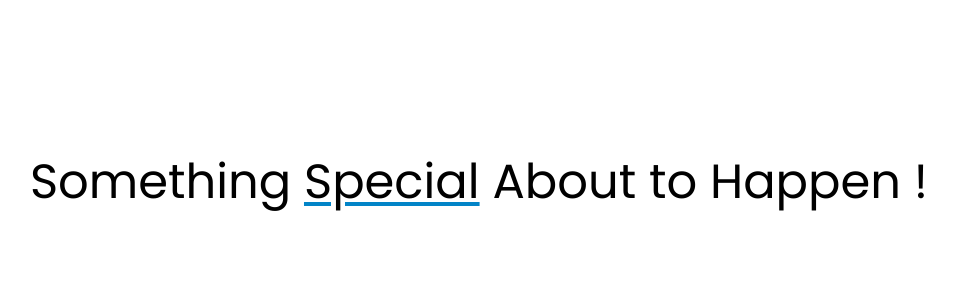
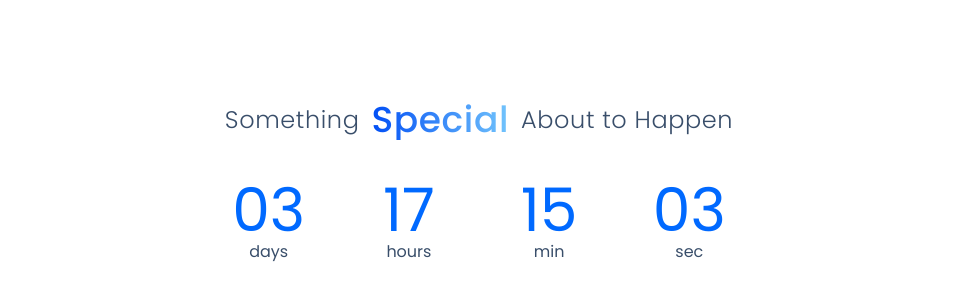
Before and after one commit to JovianNanda/tita-birthday, a Vue app: page / in a window 1280 px wide. Shown: the part 218-518 px from the top of the page, without its empty margins (161-1116 px from the left). Built offline with nearby package versions, Linux system fonts and the light colour scheme.

Commit message:
added daisy ui and other

```diff
--- a/index.html
+++ b/index.html
@@ -1,5 +1,5 @@
 <!doctype html>
-<html lang="en">
+<html lang="en" data-theme="winter">
   <head>
     <meta charset="UTF-8" />
     <link rel="icon" href="/party.ico" />
--- a/package.json
+++ b/package.json
@@ -22,6 +22,7 @@
     "@vitejs/plugin-vue-jsx": "^3.1.0",
     "@vue/eslint-config-prettier": "^8.0.0",
     "autoprefixer": "^10.4.16",
+    "daisyui": "^4.6.0",
     "eslint": "^8.49.0",
     "eslint-plugin-vue": "^9.17.0",
     "postcss": "^8.4.33",
--- /dev/null
+++ b/src/components/SpecialWord.vue
@@ -0,0 +1,48 @@
+<script></script>
+
+<template>
+  <h1
+    class="sm:text-center transition-all mb-2 text-2xl font-light tracking-wide leading-normal relative flex flex-row items-center justify-center gap-3 gap-y-1 flex-wrap"
+  >
+    Something
+    <span class="text-special transition-all text-4xl duration-300 font-medium"
+      >Special</span
+    >
+    About to Happen
+  </h1>
+</template>
+
+<style>
+.text-special {
+  position: relative;
+  background: oklch(var(--p));
+  background: -webkit-repeating-linear-gradient(to right, #004ef5 0%, #72c4fc 100%);
+  background: -moz-repeating-linear-gradient(to right, #004ef5 0%, #72c4fc 100%);
+  background: repeating-linear-gradient(to right, #004ef5 0%, #72c4fc 100%);
+  -webkit-background-clip: text;
+  -webkit-text-fill-color: transparent;
+  margin: 0;
+  padding: 0;
+}
+
+.text-special::before {
+  content: "";
+  color: transparent;
+  background: #004ef5;
+  background: -webkit-repeating-linear-gradient(to right, #004ef5 0%, #72c4fc 100%);
+  background: -moz-repeating-linear-gradient(to right, #004ef5 0%, #72c4fc 100%);
+  background: repeating-linear-gradient(to right, #004ef5 0%, #72c4fc 100%);
+  width: 0;
+  height: 0.105vw;
+  display: flex;
+  position: absolute;
+  bottom: -1%;
+  left: 2%;
+  border-radius: 0.25rem;
+  z-index: -1;
+  transition: all 200ms ease-in-out;
+}
+.text-special:hover::before {
+  width: 97%;
+}
+</style>
--- a/src/components/TimeCountdown.vue
+++ b/src/components/TimeCountdown.vue
@@ -1,7 +1,66 @@
+<script>
+import { ref } from "vue";
+import data from "../data.json";
+export default {
+  setup() {
+    const days = ref(0);
+    const hours = ref(0);
+    const minutes = ref(0);
+    const seconds = ref(0);
+    if (!data.birthdayDate) data.birthdayDate = "20 January 2024";
+    const birthdayDate = new Date(data.birthdayDate);
+
+    setInterval(() => {
+      const currentDate = new Date();
+      const birthTime = birthdayDate - currentDate;
+
+      seconds.value = parseInt(birthTime / 1000);
+      minutes.value = parseInt(seconds.value / 60);
+      hours.value = parseInt(minutes.value / 60);
+      days.value = parseInt(hours.value / 24);
+
+      if (currentDate >= birthdayDate) {
+        seconds.value = 0;
+        minutes.value = 0;
+        hours.value = 0;
+        days.value = 0;
+      }
+    }, 1000);
+
+    return { days, hours, minutes, seconds };
+  },
+};
+</script>
+
 <template>
-  <h1 class="text-5xl">
-    Something
-    <span class="underline underline-offset-4 decoration-sky-600">Special</span>
-    About to Happen <span>!</span>
-  </h1>
+  <div class="container">
+    <div
+      class="grid grid-flow-col gap-8 sm:gap-10 md:gap-16 text-center auto-cols-max justify-center mt-8"
+    >
+      <div class="flex flex-col">
+        <span class="countdown font-poppins text-5xl sm:text-6xl text-primary">
+          <span :style="{ '--value': days }"></span>
+        </span>
+        days
+      </div>
+      <div class="flex flex-col">
+        <span class="countdown font-poppins text-5xl sm:text-6xl text-primary">
+          <span :style="{ '--value': hours % 24 }"></span>
+        </span>
+        hours
+      </div>
+      <div class="flex flex-col">
+        <span class="countdown font-poppins text-5xl sm:text-6xl text-primary">
+          <span :style="{ '--value': minutes % 60 }"></span>
+        </span>
+        min
+      </div>
+      <div class="flex flex-col">
+        <span class="countdown font-poppins text-5xl sm:text-6xl text-primary">
+          <span :style="{ '--value': seconds % 60 }"></span>
+        </span>
+        sec
+      </div>
+    </div>
+  </div>
 </template>
--- /dev/null
+++ b/src/data.json
@@ -0,0 +1,3 @@
+{
+  "birthdayDate": "20 January 2024"
+}
--- a/src/views/CountdownView.vue
+++ b/src/views/CountdownView.vue
@@ -1,17 +1,11 @@
 <script setup>
+import SpecialWord from "@/components/SpecialWord.vue";
 import TimeCountdown from "@/components/TimeCountdown.vue";
 </script>
 
 <template>
-  <div class="countdown flex align-center justify-center h-svh">
+  <div class="container p-6 sm:p-10 h-svh flex flex-col justify-center">
+    <SpecialWord />
     <TimeCountdown />
   </div>
 </template>
-
-<style>
-.countdown {
-  display: flex;
-  justify-content: center;
-  align-items: center;
-}
-</style>
--- a/tailwind.config.js
+++ b/tailwind.config.js
@@ -2,11 +2,24 @@
 export default {
   content: ['./index.html', './src/**/*.{vue,js,ts,jsx,tsx}'],
   theme: {
-    extend: {},
+    container: {
+      center: true
+    },
     fontFamily: {
       work: ['Work Sans', 'sans-serif'],
       poppins: ['Poppins', 'sans-serif']
     }
   },
-  plugins: []
+  plugins: [require('daisyui')],
+
+  daisyui: {
+    themes: true, // false: only light + dark | true: all themes | array: specific themes like this ["light", "dark", "cupcake"]
+    darkTheme: 'dark', // name of one of the included themes for dark mode
+    base: true, // applies background color and foreground color for root element by default
+    styled: true, // include daisyUI colors and design decisions for all components
+    utils: true, // adds responsive and modifier utility classes
+    prefix: '', // prefix for daisyUI classnames (components, modifiers and responsive class names. Not colors)
+    logs: true, // Shows info about daisyUI version and used config in the console when building your CSS
+    themeRoot: ':root' // The element that receives theme color CSS variables
+  }
 }
```
Also changed, not shown: 1 other file (tests, documents, lock files or other folders).
